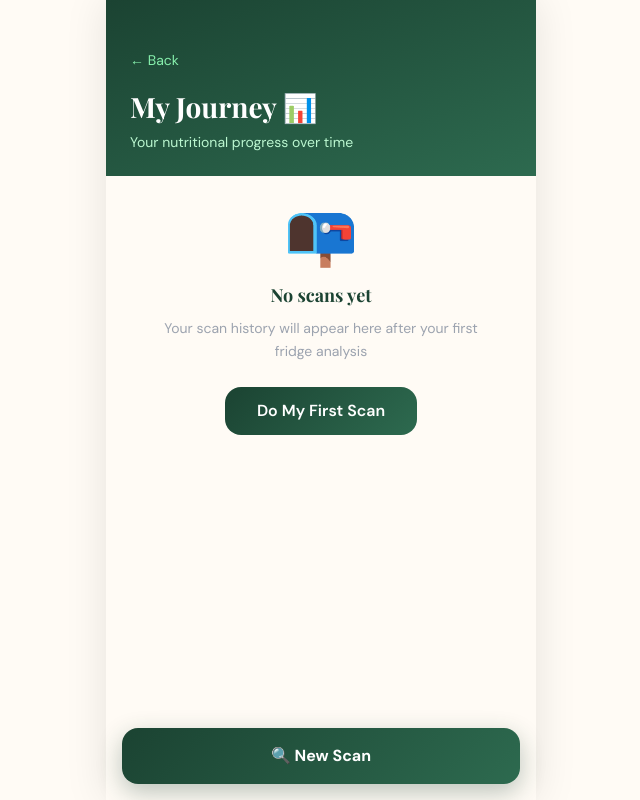
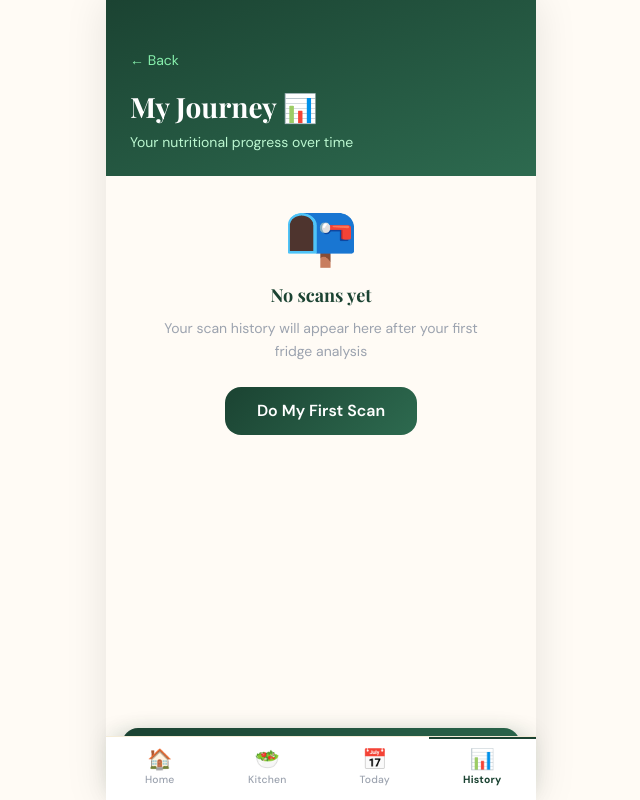
Before and after one commit to muhammadalinano-Mo/nutrimo, a React (Create React App) app: page /history in a window 1280 px wide. Shown: the whole page, without its empty margins (319-959 px from the left). Built offline with nearby package versions, Linux system fonts and the light colour scheme.

Commit message:
Add bottom navigation bar

```diff
--- a/src/App.js
+++ b/src/App.js
@@ -7,6 +7,7 @@ import Fix from './screens/Fix';
 import History from './screens/History';
 import TodayLog from './screens/TodayLog';
 import TodayResults from './screens/TodayResults';
+import BottomNav from './components/BottomNav';
 
 function App() {
   return (
@@ -29,6 +30,7 @@ function App() {
           <Route path="/today-results" element={<TodayResults />} />
           <Route path="*" element={<Navigate to="/" />} />
         </Routes>
+        <BottomNav />
       </div>
     </BrowserRouter>
   );
--- /dev/null
+++ b/src/components/BottomNav.js
@@ -0,0 +1,78 @@
+import React from 'react';
+import { useNavigate, useLocation } from 'react-router-dom';
+
+const NAV_ITEMS = [
+  { path: '/', label: 'Home', emoji: '🏠' },
+  { path: '/scan', label: 'Kitchen', emoji: '🥗' },
+  { path: '/today', label: 'Today', emoji: '📅' },
+  { path: '/history', label: 'History', emoji: '📊' },
+];
+
+// Screens where nav should NOT appear
+const HIDDEN_ON = ['/results', '/fix', '/today-results'];
+
+function BottomNav() {
+  const navigate = useNavigate();
+  const location = useLocation();
+
+  // Hide on certain screens
+  if (HIDDEN_ON.includes(location.pathname)) return null;
+
+  return (
+    <div
+      style={{
+        position: 'fixed',
+        bottom: 0,
+        left: '50%',
+        transform: 'translateX(-50%)',
+        width: '100%',
+        maxWidth: '430px',
+        backgroundColor: 'white',
+        borderTop: '1px solid #F4ECD8',
+        display: 'flex',
+        zIndex: 1000,
+        boxShadow: '0 -4px 20px rgba(27, 67, 50, 0.08)',
+      }}
+    >
+      {NAV_ITEMS.map(item => {
+        const isActive = location.pathname === item.path;
+        return (
+          <button
+            key={item.path}
+            onClick={() => navigate(item.path)}
+            style={{
+              flex: 1,
+              padding: '10px 0 12px',
+              display: 'flex',
+              flexDirection: 'column',
+              alignItems: 'center',
+              gap: '3px',
+              backgroundColor: 'transparent',
+              border: 'none',
+              cursor: 'pointer',
+              transition: 'all 0.15s ease',
+              borderTop: isActive
+                ? '2px solid #1B4332'
+                : '2px solid transparent',
+            }}
+          >
+            <span style={{ fontSize: '1.25rem', lineHeight: 1 }}>
+              {item.emoji}
+            </span>
+            <span style={{
+              fontSize: '0.65rem',
+              fontWeight: isActive ? 700 : 500,
+              color: isActive ? '#1B4332' : '#9CA3AF',
+              fontFamily: 'DM Sans, sans-serif',
+              letterSpacing: '0.02em',
+            }}>
+              {item.label}
+            </span>
+          </button>
+        );
+      })}
+    </div>
+  );
+}
+
+export default BottomNav;
--- a/src/index.css
+++ b/src/index.css
@@ -108,3 +108,7 @@ h1, h2, h3 {
     transparent 50%
   );
 }
+/* Bottom nav padding */
+.bottom-nav-padding {
+  padding-bottom: 80px;
+}
```
